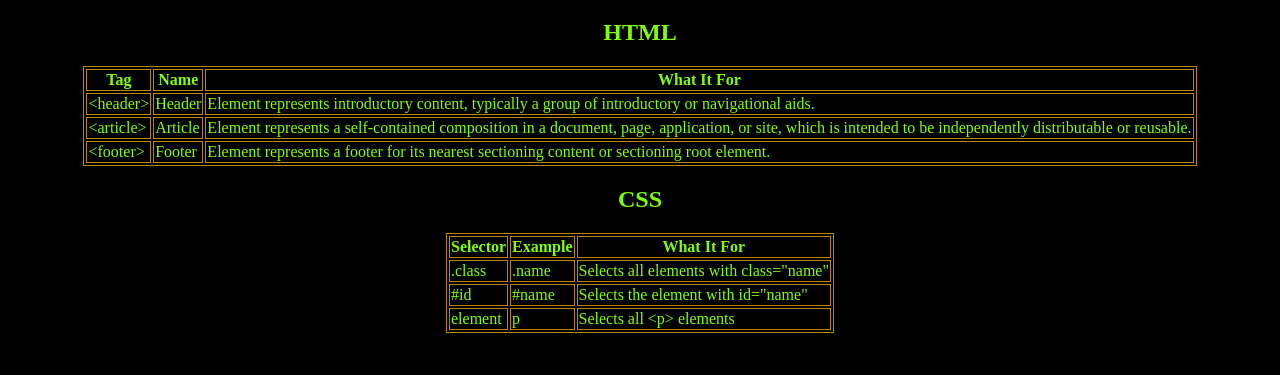
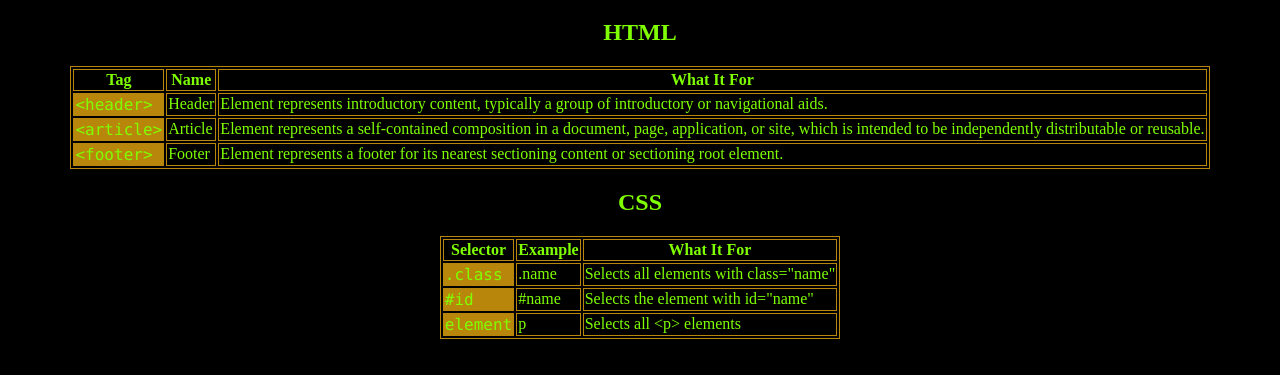
Before and after one commit to L1v1on/code_projects, a website: page cheat_sheet/index.html in a window 1280 px wide. Shown: the part 61-436 px from the top of the page. Drawn offline with Linux system fonts and the light colour scheme.

Commit message:
add css style for code class

```diff
--- a/cheat_sheet/index.html
+++ b/cheat_sheet/index.html
@@ -22,18 +22,18 @@
             </thead>
             <tbody>
                 <tr>
-                    <td>&#60;header&#62;</td>
+                    <td class='code'>&#60;header&#62;</td>
                     <td>Header</td>
                     <td>Element represents introductory content, typically a group of introductory or navigational aids.</td>
                 </tr>
                 <tr>
-                    <td>&#60;article&#62;</td>
+                    <td class='code'>&#60;article&#62;</td>
                     <td>Article</td>
                     <td>Element represents a self-contained composition in a document, page, application, or site, which is intended to be
                     independently distributable or reusable.</td>
                 </tr>
                 <tr>
-                    <td>&#60;footer&#62;</td>
+                    <td class='code'>&#60;footer&#62;</td>
                     <td>Footer</td>
                     <td>Element represents a footer for its nearest sectioning content or sectioning root element.</td>
                 </tr>
@@ -53,17 +53,17 @@
             </thead>
             <tbody>
                 <tr>
-                    <td>.class</td>
+                    <td class='code'>.class</td>
                     <td>.name</td>
                     <td>Selects all elements with class="name"</td>
                 </tr>
                 <tr>
-                    <td>#id</td>
+                    <td class='code'>#id</td>
                     <td>#name</td>
                     <td>Selects the element with id="name"</td>
                 </tr>
                 <tr>
-                    <td>element</td>
+                    <td class='code'>element</td>
                     <td>p</td>
                     <td>Selects all &#60;p&#62; elements</td>
                 </tr>
--- a/cheat_sheet/styles.css
+++ b/cheat_sheet/styles.css
@@ -15,3 +15,8 @@ h1, .subTitle {
   text-align: center;
   color: chartreuse;
 }
+
+.code {
+  font-family: "Lucida Console", Courier, monospace;
+  background-color: darkgoldenrod;
+}
```
